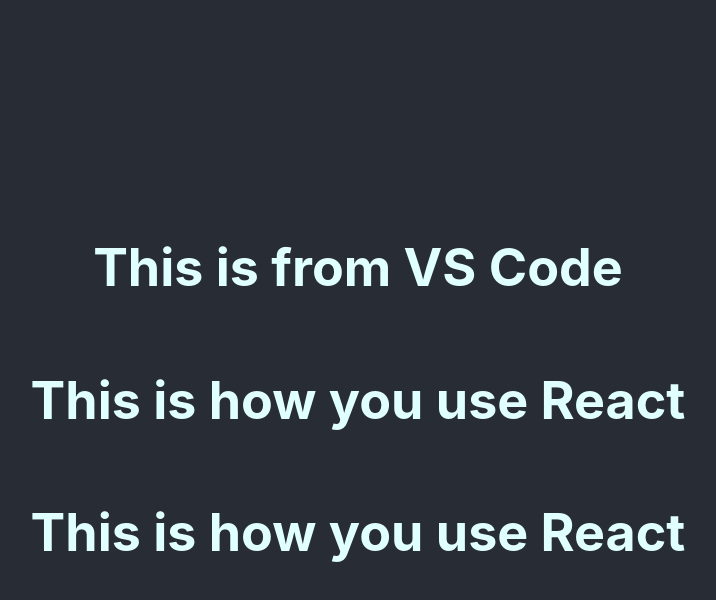
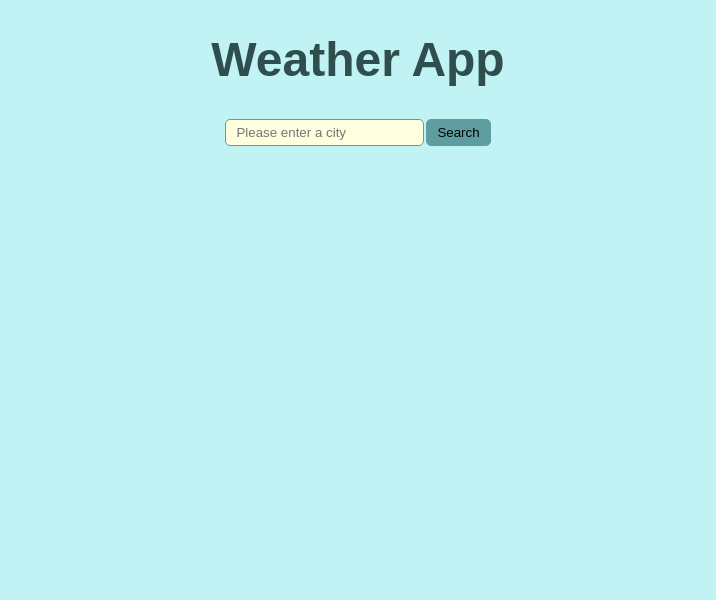
Before and after one commit to nchoin/weather-react, a React (Create React App) app: page / in a window 1280 px wide. Shown: the top 600 px of the page, without its empty margins (282-998 px from the left). Built offline with nearby package versions, Linux system fonts and the light colour scheme; no server answers.

Commit message:
updated and renamed files. Added code from Sandbox work. Getting error on SearchWeatherApp.js. Issue with useState

```diff
--- a/src/App.js
+++ b/src/App.js
@@ -1,16 +1,29 @@
-import Weather from "./Weather";
-import "./App.css";
+import React from "react";
+import SearchWeatherApp from "./SearchWeatherApp";
+import "./SearchWeatherApp.css";
 
-function App() {
+export default function App() {
   return (
-    <div className="App">
-      <header className="App-header">
-        <h1>This is from VS Code</h1>
-        <Weather city="Narragansett" />
-        <Weather city="Juneau" />
-      </header>
+    <div className="Search">
+      <h1 className="weatherApp">Weather App</h1>
+      <SearchWeatherApp />
     </div>
   );
 }
 
-export default App;
+// import Weather from "./SearchWeatherApp";
+// import "./App.css";
+
+// function App() {
+//   return (
+//     <div className="App">
+//       <header className="App-header">
+//         <h1>This is from VS Code</h1>
+//         <Weather city="Narragansett" />
+//         <Weather city="Juneau" />
+//       </header>
+//     </div>
+//   );
+// }
+
+// export default App;
--- /dev/null
+++ b/src/SearchWeatherApp.css
@@ -0,0 +1,47 @@
+.weatherApp {
+  font-family: sans-serif;
+  text-align: left;
+  background: light;
+}
+
+body {
+  background: #c1f3f4;
+}
+
+h1.weatherApp {
+  color: darkslategray;
+  font-size: 3em;
+  text-align: center;
+}
+
+.searchButton {
+  padding: 5px 10px;
+  background: cadetblue;
+  border: solid cadetblue 1px;
+  border-radius: 5px;
+}
+
+.searchField {
+  padding: 5px 10px;
+  background: lightyellow;
+  border: solid cadetblue 1px;
+  margin-right: 2px;
+  border-radius: 5px;
+}
+.Search {
+  text-align: center;
+}
+
+li {
+  list-style: none;
+  font-family: sans-serif;
+  color: darkslategray;
+  font-size: 1.3em;
+  padding-left: 0;
+  margin-left: 0;
+}
+p.summary {
+  font-size: 1.5em;
+  color: darkslategray;
+  font-weight: 600;
+}
--- /dev/null
+++ b/src/SearchWeatherApp.js
@@ -0,0 +1,82 @@
+import React, { useState } from "react";
+import axios from "axios";
+import "./SearchWeatherApp.css";
+
+export default function searchCity() {
+  let [city, setCity] = useState("");
+  let [forecast, setForecast] = useState("");
+
+  function showForecast(response) {
+    // takes in the response from API call and uses the setForecast funcion to update the forecast variable with a div
+
+    const icon = `http://openweathermap.org/img/wn/${response.data.weather[0].icon}@2x.png`;
+    console.log(icon);
+    setForecast(
+      <div>
+        <p className="summary">The current weather in {city} is: </p>
+        <ul className="forecast">
+          <li>Temperature: {Math.round(response.data.main.temp)}°F</li>
+          <li>Conditions: {response.data.weather[0].description}</li>
+          <li>Wind: {Math.round(response.data.wind.speed)} mph</li>
+          <li>Humidity: {response.data.main.humidity}%</li>
+          <li>
+            <img src={icon} alt={response.data.weather[0].description} />
+          </li>
+        </ul>
+      </div>
+    );
+  }
+
+  function handleSubmit(event) {
+    event.preventDefault();
+    const apiKey = "fc0cfae3b133613dbc3178be6b4c1a4d";
+    const units = "imperial";
+    const apiURL = `https://api.openweathermap.org/data/2.5/weather?q=${city}&appid=${apiKey}&units=${units}`;
+
+    axios.get(apiURL).then(showForecast);
+  }
+
+  function updateCityInfo(event) {
+    setCity(event.target.value);
+  }
+
+  const weatherInput = (
+    <form onSubmit={handleSubmit}>
+      <input
+        type="search"
+        className="searchField"
+        placeholder="Please enter a city"
+        onChange={updateCityInfo}
+      />
+      <input type="Submit" className="searchButton" value="Search" />
+    </form>
+  );
+
+  return (
+    <div>
+      {weatherInput}
+      <p>{forecast}</p>
+    </div>
+  );
+}
+
+// import React from "react";
+// import axios from "axios";
+
+// export default function Weather(props){
+
+//     function handleResponse(response){
+//         alert( `The weather in ${props.city} is ${Math.round(response.data.main.temp)}°F`)
+//     }
+//     const apiKey = "fc0cfae3b133613dbc3178be6b4c1a4d";
+//     const units = "imperial";
+//     const apiURL = `https://api.openweathermap.org/data/2.5/weather?q=${props.city}&appid=${apiKey}&units=${units}`;
+
+//     axios.get(apiURL).then(handleResponse);
+
+//     return (
+//         <div>
+//             <h1>This is how you use React</h1>
+//         </div>
+//     )
+// }
--- a/src/Weather.js
+++ /dev/null
@@ -1,21 +0,0 @@
-import React from "react";
-import axios from "axios";
-
-export default function Weather(props){
-
-    function handleResponse(response){
-        alert( `The weather in ${props.city} is ${Math.round(response.data.main.temp)}°F`)
-    }
-    const apiKey = "fc0cfae3b133613dbc3178be6b4c1a4d";
-    const units = "imperial";
-    const apiURL = `https://api.openweathermap.org/data/2.5/weather?q=${props.city}&appid=${apiKey}&units=${units}`;
-
-    axios.get(apiURL).then(handleResponse);
-
-
-    return (
-        <div>
-            <h1>This is how you use React</h1>
-        </div>
-    )
-}
```
Also changed, not shown: 1 other file (tests, documents, lock files or other folders).
